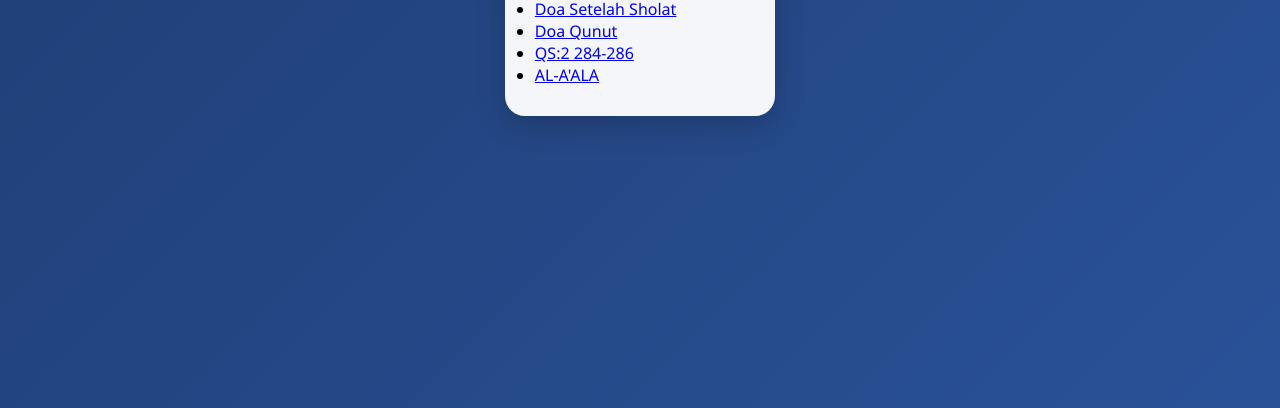
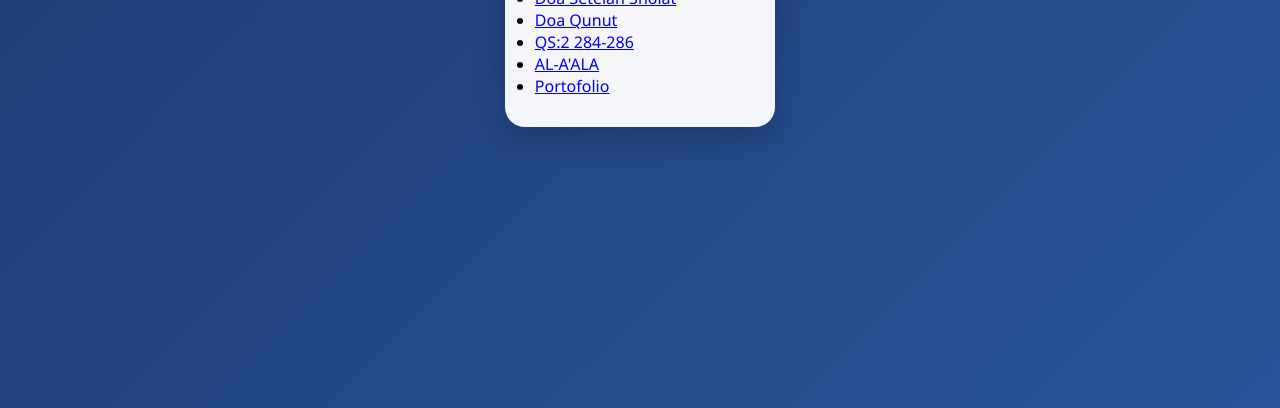
Before and after one commit to Syuhadak27/syuhadak27.github.io, a plain HTML site: page index.html in a window 1280 px wide. Shown: the part 392-800 px from the top of the page. Drawn offline with Linux system fonts and the light colour scheme.

Commit message:
Update index.html

```diff
--- a/index.html
+++ b/index.html
@@ -24,6 +24,9 @@
             <li class="toc-item">
                 <a href="al_aala.html" class="toc-link">AL-A'ALA</a>
             </li>
+            <li class="toc-item">
+                <a href="portofolio/index.html" class="toc-link">Portofolio</a>
+            </li>
 
             </li>
         </ul>
```
